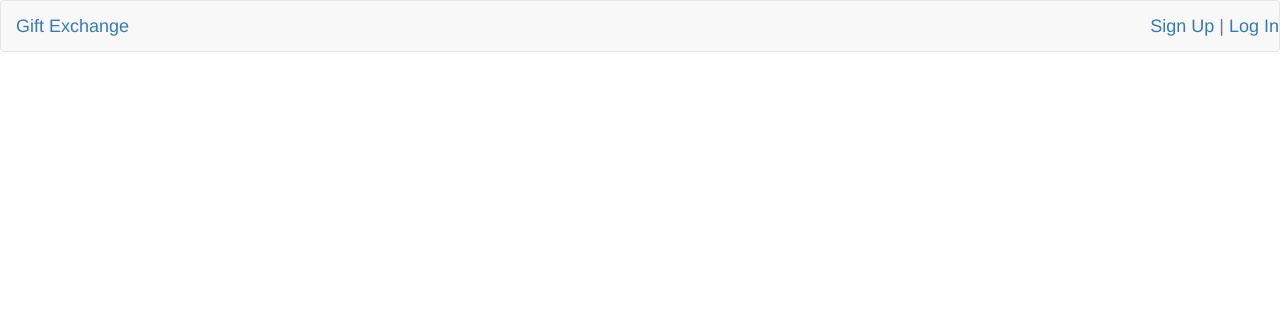
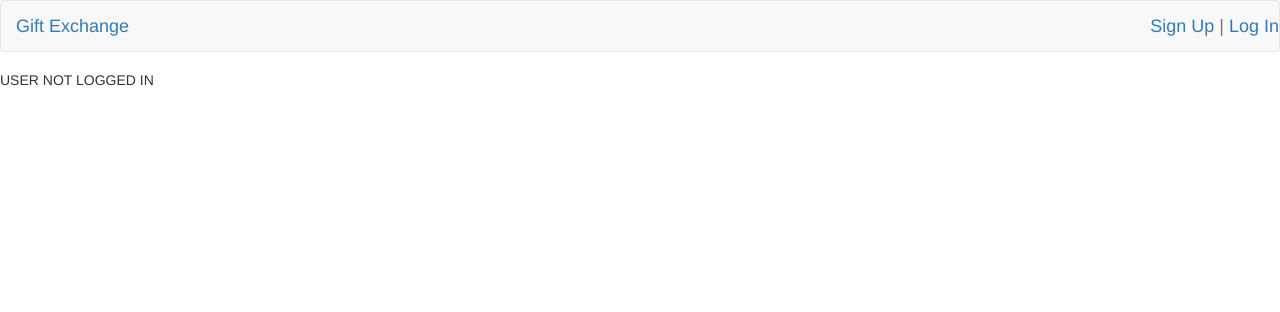
Before and after one commit to sagarpatel8384/gift-exchange-app, a Rails app: page / in a window 1280 px wide. Shown: the top 312 px of the page. Run offline with Rails 7, Linux system fonts and the light colour scheme; style sheets or scripts are compiled from the project's sources; some libraries are stand-ins or nearby versions.

Commit message:
Update Homepage

```diff
--- a/app/controllers/sessions_controller.rb
+++ b/app/controllers/sessions_controller.rb
@@ -5,7 +5,6 @@ class SessionsController < ApplicationController
 
   def create
     @user = User.find_by_email(params[:email])
-
     if @user && @user.authenticate(params[:password])
       session[:user_id] = @user.id
       flash[:login_success] = "Logged in."
--- a/app/controllers/welcome_controller.rb
+++ b/app/controllers/welcome_controller.rb
@@ -1,5 +1,10 @@
 class WelcomeController < ApplicationController
   skip_before_action :authorized?
   def index
+    if logged_in?
+      render plain: 'Logged In'
+    else
+      render :index
+    end
   end
 end
--- a/app/views/welcome/index.html.erb
+++ b/app/views/welcome/index.html.erb
@@ -1 +1,3 @@
 <%= flash[:login_success] %>
+
+USER NOT LOGGED IN
```
